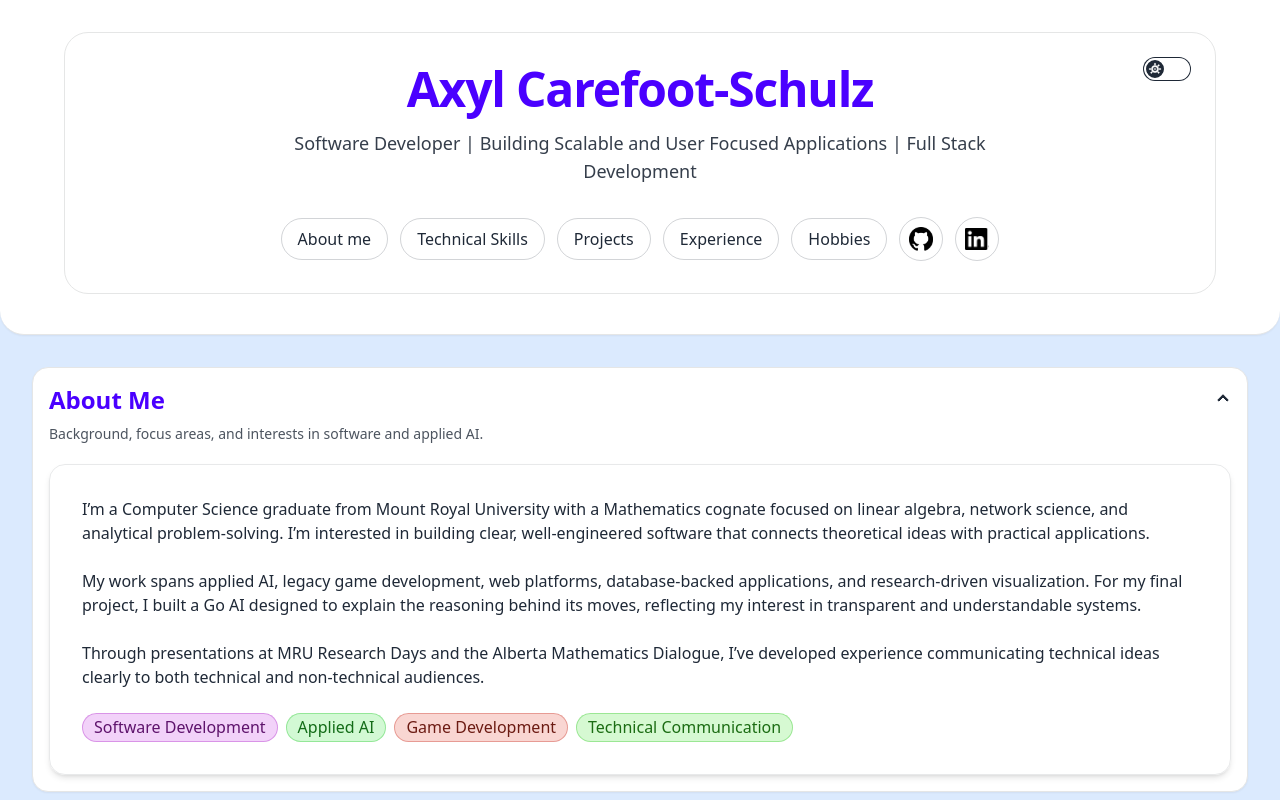
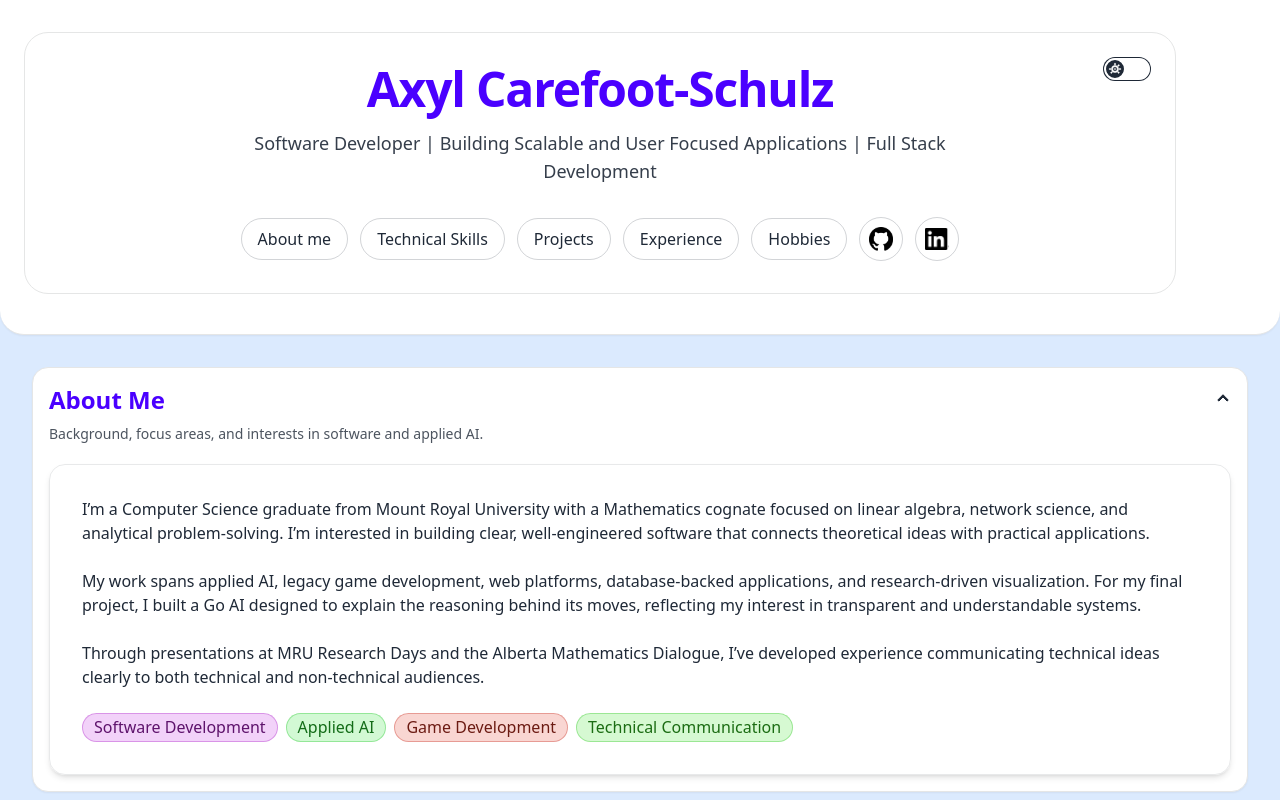
Before and after one commit to axyl-casc/axyl-casc.github.io, a React (Vite) app: page / in a window 1280 px wide. Shown: the top 800 px of the page. Built offline with nearby package versions, Linux system fonts and the light colour scheme.

Commit message:
Update Header.tsx

```diff
--- a/src/components/Header.tsx
+++ b/src/components/Header.tsx
@@ -20,16 +20,19 @@ export function Header({ title, subtitle, links, theme, onThemeChange }: HeaderP
     linkedin: theme === 'dark' ? linkedinIconLight : linkedinIconDark
   } as const;
 
-  return (
-    <header className="site-header">
-      <div className="container mx-auto header-shell relative">
+return (
+  <header className="site-header">
+    <div className="container mx-auto">
+      <div className="header-shell relative">
         <div className="header-theme-control">
           <ThemeController theme={theme} onChange={onThemeChange} />
         </div>
+
         <h1 className="header-title">{title}</h1>
         <p className="header-subtitle">{subtitle}</p>
+
         <nav className="header-nav" aria-label="Primary">
-          {links.map((link) => (
+          {links.map((link) =>
             /github|linkedin/i.test(link.label) ? (
               <a
                 key={link.href}
@@ -39,16 +42,25 @@ export function Header({ title, subtitle, links, theme, onThemeChange }: HeaderP
                 className="header-social-link"
                 aria-label={link.label}
               >
-                <img src={socialIconMap[link.label.toLowerCase() as keyof typeof socialIconMap]} alt="" className="header-social-icon" />
+                <img
+                  src={
+                    socialIconMap[
+                      link.label.toLowerCase() as keyof typeof socialIconMap
+                    ]
+                  }
+                  alt=""
+                  className="header-social-icon"
+                />
               </a>
             ) : (
               <a key={link.href} href={link.href} className="header-nav-link">
                 {link.label}
               </a>
             )
-          ))}
+          )}
         </nav>
       </div>
-    </header>
-  );
+    </div>
+  </header>
+);
 }
```
